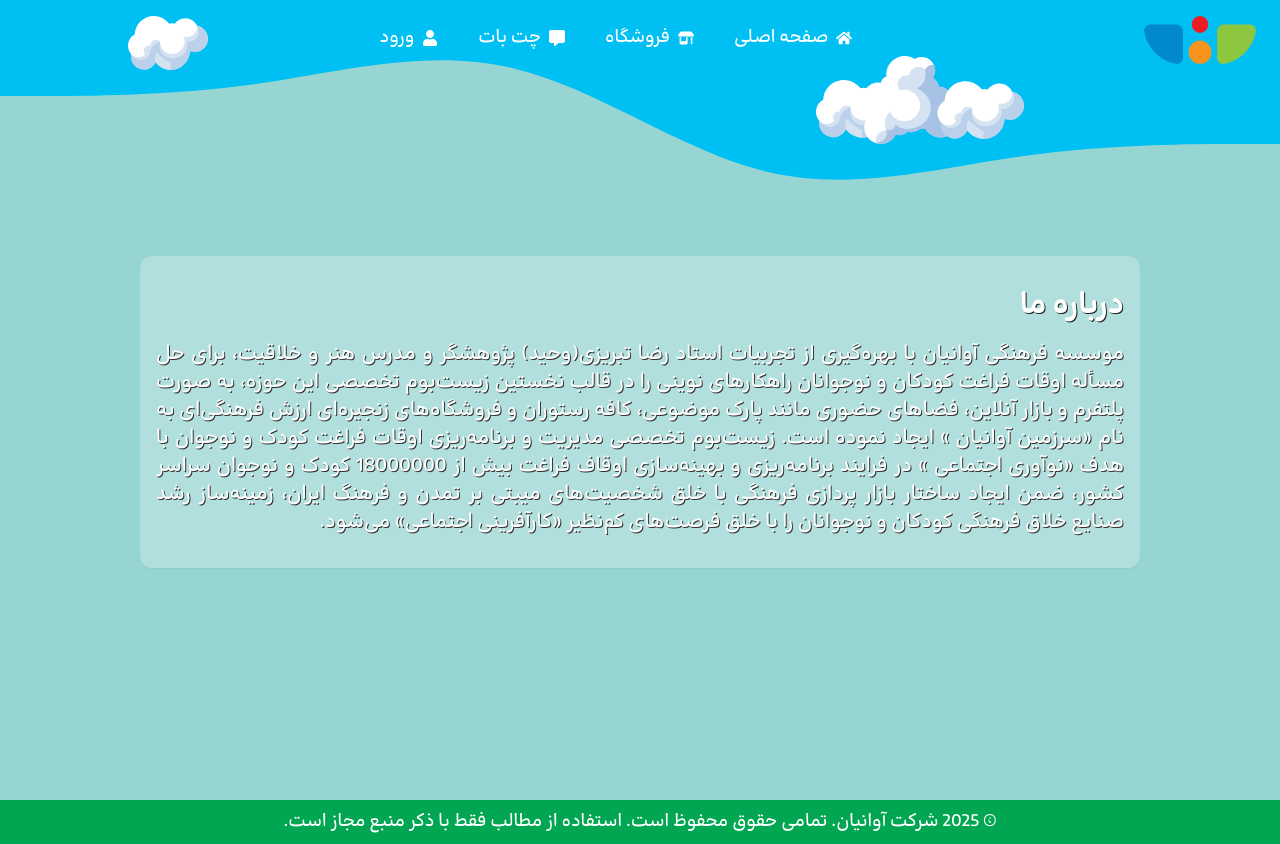
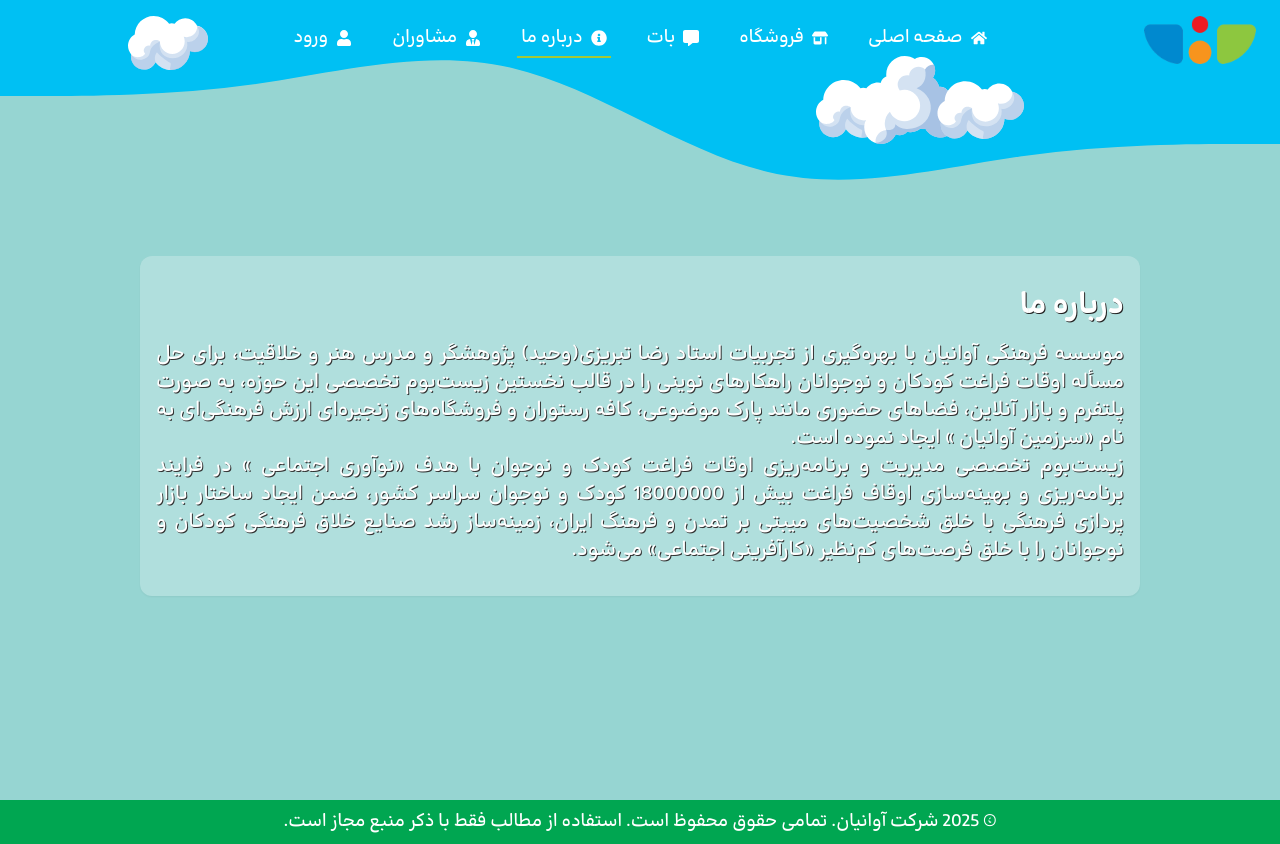
Before and after one commit to ErfanGh83/Avanian1, a Next.js app: page /about-us in a window 1280 px wide. Built offline with nearby package versions, Linux system fonts and the light colour scheme.

Commit message:
fix: added two option to NavBar menu

```diff
--- a/src/app/about-us/page.tsx
+++ b/src/app/about-us/page.tsx
@@ -20,7 +20,7 @@ function page() {
               فراغت کودکان و نوجوانان راهکارهای نوینی را در قالب نخستین زیست‌بوم
               تخصصی این حوزه، به صورت پلتفرم و بازار آنلاین، فضاهای حضوری مانند
               پارک موضوعی، کافه رستوران و فروشگاه‌های زنجیره‌ای ارزش فرهنگی‌ای
-              به نام «سرزمین آوانیان » ایجاد نموده است. زیست‌بوم تخصصی مدیریت و
+              به نام «سرزمین آوانیان » ایجاد نموده است. <br />زیست‌بوم تخصصی مدیریت و
               برنامه‌ریزی اوقات فراغت کودک و نوجوان با هدف «نوآوری اجتماعی » در
               فرایند برنامه‌ریزی و بهینه‌سازی اوقاف فراغت بیش از 18000000 کودک و
               نوجوان سراسر کشور، ضمن ایجاد ساختار بازار پردازی فرهنگی با خلق
--- a/src/components/landing/nav/NavBar.tsx
+++ b/src/components/landing/nav/NavBar.tsx
@@ -2,7 +2,7 @@
 
 // import ThemeSwitchButton from "@/components/buttons/ThemeSwitcher/ThemeSwitchButton";
 import React, { ReactNode, useState } from "react";
-import { FaHome, FaUser } from "react-icons/fa";
+import { FaHome, FaUser, FaInfoCircle, FaUserTie } from "react-icons/fa";
 import { FaMessage, FaShop } from "react-icons/fa6";
 import { motion } from "framer-motion";
 import Image from "next/image";
@@ -17,16 +17,16 @@ export default function NavBar() {
   return (
     <>
       <NavSVG />
-      <nav className="w-full flex flex-row h-20 justify-between items-center px-1 md:px-6 gap-2">
+      <nav className="w-full flex flex-row h-20 justify-between items-center px-1 md:px-6 gap-1">
         <Image
           src="/images/logo.png"
           alt="Avanian"
           width={200}
           height={200}
-          className="w-28 z-10"
+          className="md:w-28 w-14 z-10"
         />
 
-        <div className="flex flex-row gap-3 md:gap-3 lg:gap-8 text-base items-center">
+        <div className="flex flex-row gap-2 md:gap-3 lg:gap-8 text-base items-center">
           {buttons.map((item) => {
             const isActive = pathname === item.link;
             return (
@@ -72,7 +72,7 @@ export default function NavBar() {
           })}
         </div>
 
-        <div className="w-4 sm:w-16">{/* <ThemeSwitchButton /> */}</div>
+        <div className="block lg:w-28">{/* <ThemeSwitchButton /> */}</div>
       </nav>
     </>
   );
@@ -85,6 +85,8 @@ const buttons: {
 }[] = [
   { icon: <FaHome />, text: "صفحه اصلی", link: "/" },
   { icon: <FaShop />, text: "فروشگاه", link: "/shop" },
-  { icon: <FaMessage />, text: "چت بات", link: "/chat" },
+  { icon: <FaMessage />, text: "بات", link: "/chat" },
+  { icon: <FaInfoCircle />, text: "درباره ما", link: "/about-us" },
+  { icon: <FaUserTie />, text: "مشاوران", link: "/download" },
   { icon: <FaUser />, text: "ورود", link: "/login" },
 ];
```
